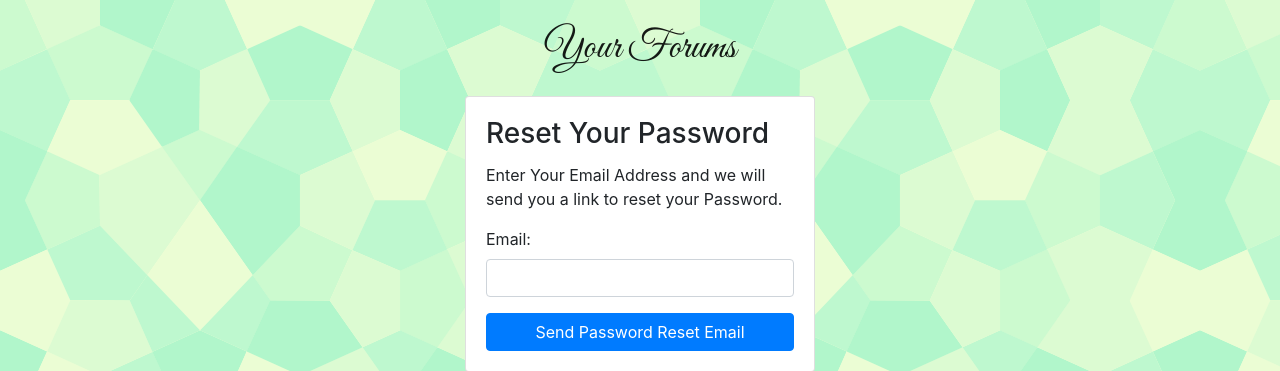
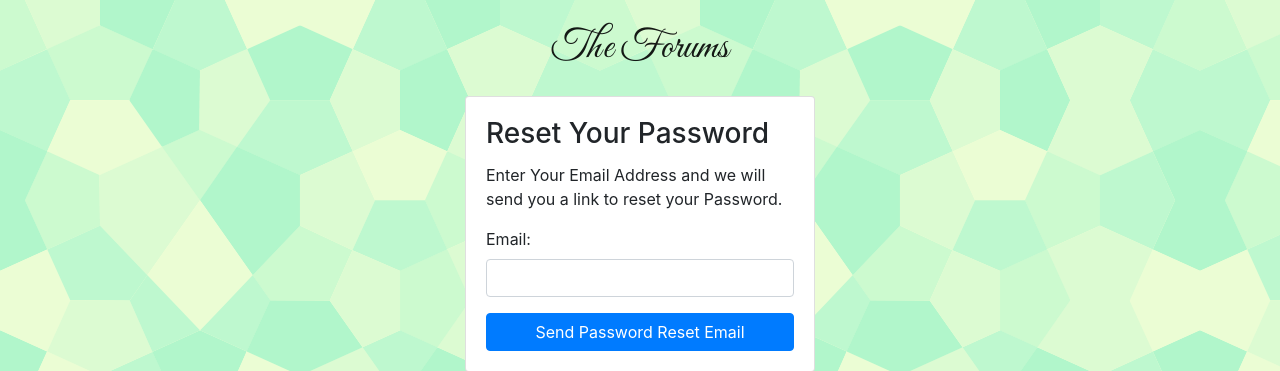
Before and after one commit to jainanmol123/forums, a Django app: page /reset/ in a window 1280 px wide. Shown: the top 371 px of the page. Run offline with Django 3.2, Linux system fonts and the light colour scheme; some libraries are stand-ins or nearby versions.

Commit message:
minor changes in base_accounts

```diff
--- a/templates/base_accounts.html
+++ b/templates/base_accounts.html
@@ -9,7 +9,7 @@
 {% block body %}
   <div class="container">
     <h1 class="text-center logo my-4">
-      <a href={% url 'home' %}>Your Forums</a>
+      <a href={% url 'home' %}>The Forums</a>
     </h1>
     {% block content %}
     {% endblock %}
```
